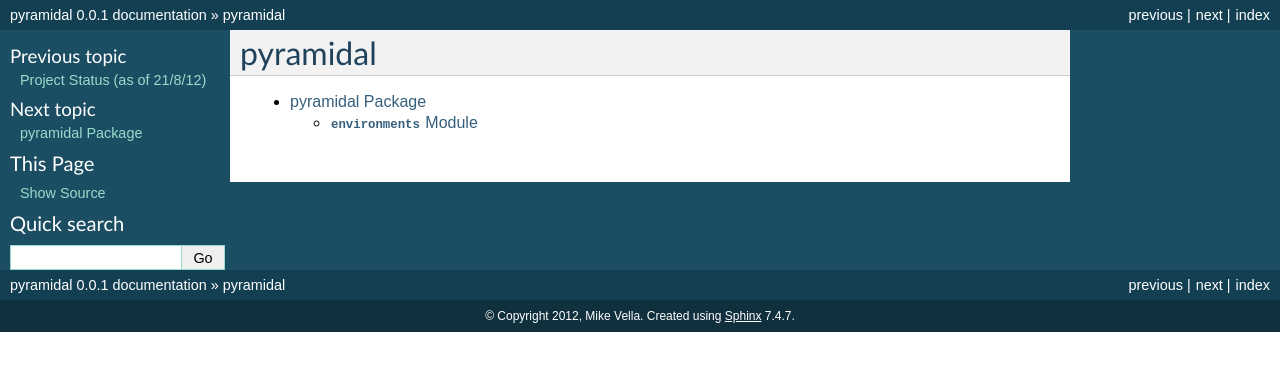
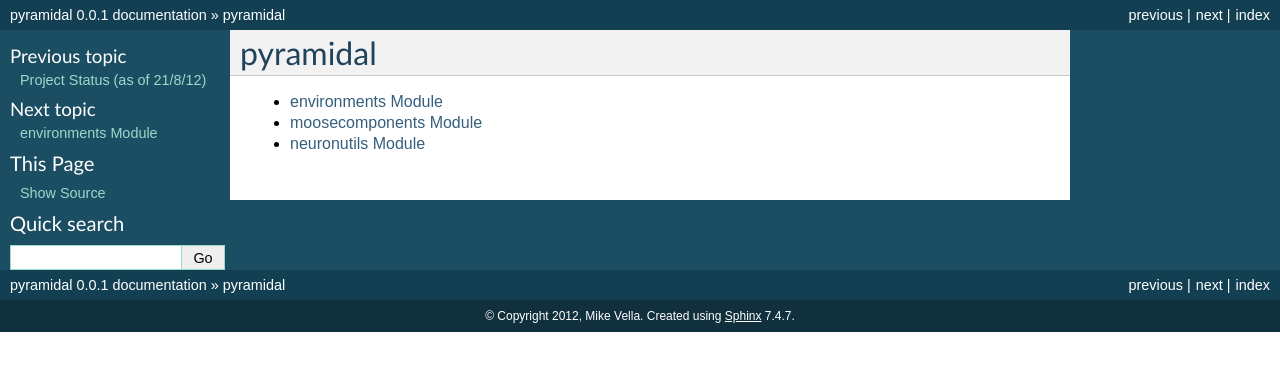
Before and after one commit to vellamike/pyramidal, a Sphinx documentation site: the page built from doc/modules.rst, in a window 1280 px wide. Shown: the top 371 px of the page. Built offline with Sphinx 7.4.7, drawn with Linux system fonts in a browser that asks for light colours.

Commit message:
adding documentation produced from docstrings via sphinx-autodoc

```diff
--- a/doc/modules.rst
+++ b/doc/modules.rst
@@ -4,4 +4,6 @@ pyramidal
 .. toctree::
    :maxdepth: 4
 
-   pyramidal
+   environments
+   moosecomponents
+   neuronutils
```
Also changed, not shown: doc/environments.rst (added, +7 -0 lines), doc/moosecomponents.rst (added, +7 -0 lines), doc/neuronutils.rst (added, +7 -0 lines).
